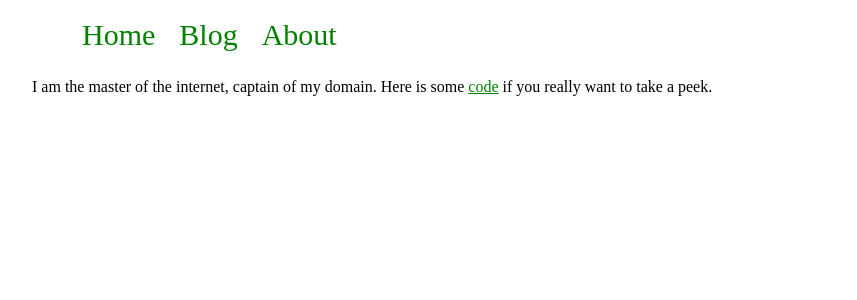
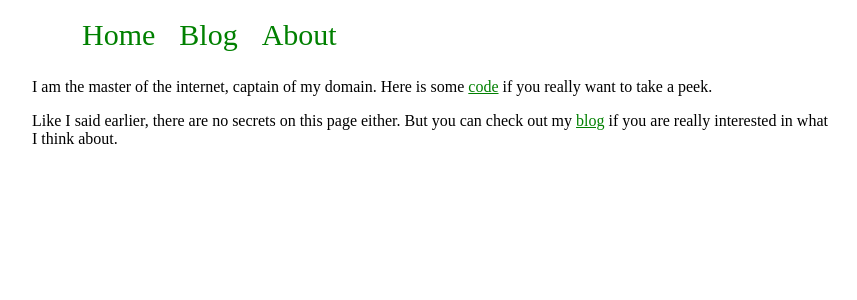
Before and after one commit to emilabraham/personalpage, a Django app: page /about/ in a window 1280 px wide. Shown: the top 300 px of the page, without its empty margins (208-1065 px from the left). Run offline with Django 3.2, Linux system fonts and the light colour scheme.

Commit message:
Added a link to my blog in the about page. Added a link to pdf.

```diff
--- a/templates/about.html
+++ b/templates/about.html
@@ -6,4 +6,8 @@
 <p>I am the master of the internet, captain of my domain. Here is some
 <a href="http://github.com/emilabraham/">code</a> if you really want to take
 a peek.</p>
+<p>Like I said earlier, there are no
+<a id="secret" href="http://easteregg.emilabraham.com">secrets</a>
+on this page either. But you can check out my <a href="/blog/">blog</a> if you
+are really interested in what I think about.</p>
 {% endblock %}
--- a/templates/home.html
+++ b/templates/home.html
@@ -15,7 +15,6 @@
         <li class="home"><a href="/">Home</a></li>
         <li class="blog"><a href="/blog/">Blog</a></li>
         <li class="about"><a href="/about/">About</a></li>
-        <!-- <li class="gallery"><a href="/gallery/">Gallery</a></li> -->
       </ul>
       {% endblock %}
     </div>
```
Also changed, not shown: 3 other files.
